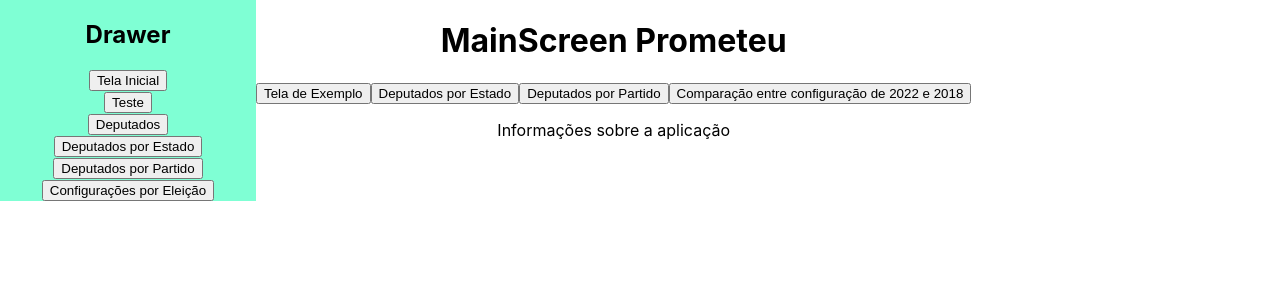
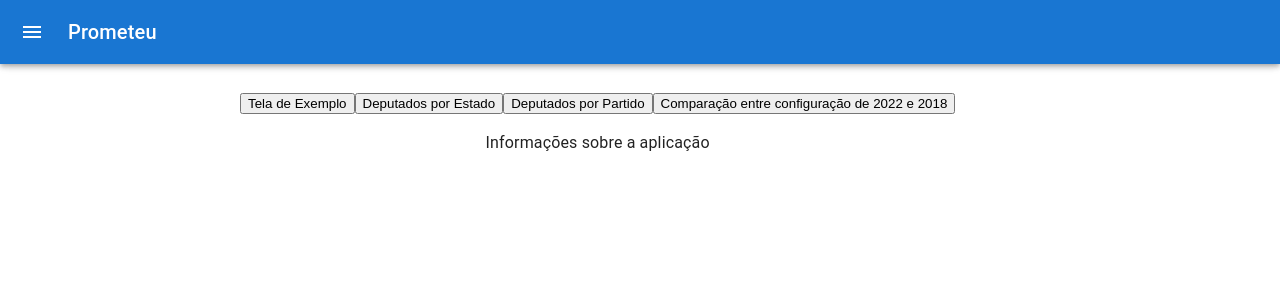
Before and after one commit to LuisHenrique7/Configuracao_Camara, a React (Create React App) app: page / in a window 1280 px wide. Shown: the top 300 px of the page. Built offline with nearby package versions, Linux system fonts and the light colour scheme.

Commit message:
instalacao biblioteca mui - AppBar, Drawer, Icons-Material

```diff
--- a/package.json
+++ b/package.json
@@ -3,6 +3,10 @@
   "version": "0.1.0",
   "private": true,
   "dependencies": {
+    "@emotion/react": "^11.10.5",
+    "@emotion/styled": "^11.10.5",
+    "@mui/icons-material": "^5.11.0",
+    "@mui/material": "^5.11.7",
     "@testing-library/jest-dom": "^5.16.5",
     "@testing-library/react": "^13.4.0",
     "@testing-library/user-event": "^13.5.0",
--- a/src/App.js
+++ b/src/App.js
@@ -2,6 +2,13 @@
 
 // React
 import { useState } from "react";
+
+import AppBar from '@mui/material/AppBar';
+import Box from '@mui/material/Box';
+import Toolbar from '@mui/material/Toolbar';
+import Typography from '@mui/material/Typography';
+import IconButton from '@mui/material/IconButton';
+import MenuIcon from '@mui/icons-material/Menu';
 
 // data
 import { proporcaoDeputadosPorEstado } from './data/proporcaoDeputadosPorEstado';
@@ -16,6 +23,7 @@
 import Drawer from './components/Drawer';
 import DeputiesListScreen from './pages/DeputiesListScreen';
 import DeputiesScreen from './pages/DeputiesScreen';
+import MyDrawer from './components/MyDrawer';
 
 const stages = [
   { id: 1, name: "main" },
@@ -64,7 +72,7 @@
 
   return (
     <div className="App">
-      <Drawer
+      <MyDrawer
         goToMainScreen={goToMainScreen}
         goToTestScreen={goToTestScreen}
         goToDeputiesListScreen={goToDeputiesListScreen}
--- /dev/null
+++ b/src/components/MyAppBar/index.js
@@ -0,0 +1,24 @@
+import * as React from 'react';
+import AppBar from '@mui/material/AppBar';
+import Box from '@mui/material/Box';
+import Toolbar from '@mui/material/Toolbar';
+import Typography from '@mui/material/Typography';
+import IconButton from '@mui/material/IconButton';
+import MenuIcon from '@mui/icons-material/Menu';
+
+export default function MyAppBar() {
+  return (
+    <Box sx={{ flexGrow: 1 }}>
+      <AppBar position="static">
+        <Toolbar variant="dense">
+          <IconButton edge="start" color="inherit" aria-label="menu" sx={{ mr: 2 }}>
+            <MenuIcon />
+          </IconButton>
+          <Typography variant="h6" color="inherit" component="div">
+            Prometeu
+          </Typography>
+        </Toolbar>
+      </AppBar>
+    </Box>
+  );
+}
--- /dev/null
+++ b/src/components/MyDrawer/index.js
@@ -0,0 +1,132 @@
+import * as React from 'react';
+import { styled, useTheme } from '@mui/material/styles';
+import Box from '@mui/material/Box';
+import Drawer from '@mui/material/Drawer';
+import CssBaseline from '@mui/material/CssBaseline';
+import MuiAppBar from '@mui/material/AppBar';
+import Toolbar from '@mui/material/Toolbar';
+import List from '@mui/material/List';
+import Typography from '@mui/material/Typography';
+import Divider from '@mui/material/Divider';
+import IconButton from '@mui/material/IconButton';
+import MenuIcon from '@mui/icons-material/Menu';
+import ChevronLeftIcon from '@mui/icons-material/ChevronLeft';
+import ChevronRightIcon from '@mui/icons-material/ChevronRight';
+import ListItem from '@mui/material/ListItem';
+import ListItemButton from '@mui/material/ListItemButton';
+import ListItemIcon from '@mui/material/ListItemIcon';
+import ListItemText from '@mui/material/ListItemText';
+import InboxIcon from '@mui/icons-material/MoveToInbox';
+import MailIcon from '@mui/icons-material/Mail';
+
+const drawerWidth = 240;
+
+const AppBar = styled(MuiAppBar, {
+  shouldForwardProp: (prop) => prop !== 'open',
+})(({ theme, open }) => ({
+  transition: theme.transitions.create(['margin', 'width'], {
+    easing: theme.transitions.easing.sharp,
+    duration: theme.transitions.duration.leavingScreen,
+  }),
+  ...(open && {
+    width: `calc(100% - ${drawerWidth}px)`,
+    marginLeft: `${drawerWidth}px`,
+    transition: theme.transitions.create(['margin', 'width'], {
+      easing: theme.transitions.easing.easeOut,
+      duration: theme.transitions.duration.enteringScreen,
+    }),
+  }),
+}));
+
+const DrawerHeader = styled('div')(({ theme }) => ({
+  display: 'flex',
+  alignItems: 'center',
+  padding: theme.spacing(0, 1),
+  // necessary for content to be below app bar
+  ...theme.mixins.toolbar,
+  justifyContent: 'flex-end',
+}));
+
+const MyDrawer = ({ goToMainScreen, goToTestScreen, goToDeputiesListScreen, goToDeputiesByStateScreen, goToDeputiesByPartyScreen, goToComparisonSetupDeputiesScreen }) => {
+  const theme = useTheme();
+  const [open, setOpen] = React.useState(false);
+  const buttonsName = ["Tela Inicial", "Teste", "Deputados", "Deputados por Estado", "Deputados por Partido", "Configurações por Eleição"];
+  const functionsNavigate = [goToMainScreen, goToTestScreen, goToDeputiesListScreen, goToDeputiesByStateScreen, goToDeputiesByPartyScreen, goToComparisonSetupDeputiesScreen];
+
+  const handleDrawerOpen = () => {
+    setOpen(true);
+  };
+
+  const handleDrawerClose = () => {
+    setOpen(false);
+  };
+
+  return (
+    <Box sx={{ display: 'flex' }}>
+      <CssBaseline />
+      <AppBar position="fixed" open={open}>
+        <Toolbar>
+          <IconButton
+            color="inherit"
+            aria-label="open drawer"
+            onClick={handleDrawerOpen}
+            edge="start"
+            sx={{ mr: 2, ...(open && { display: 'none' }) }}
+          >
+            <MenuIcon />
+          </IconButton>
+          <Typography variant="h6" noWrap component="div">
+            Prometeu
+          </Typography>
+        </Toolbar>
+      </AppBar>
+      <Drawer
+        sx={{
+          width: drawerWidth,
+          flexShrink: 0,
+          '& .MuiDrawer-paper': {
+            width: drawerWidth,
+            boxSizing: 'border-box',
+          },
+        }}
+        variant="persistent"
+        anchor="left"
+        open={open}
+      >
+        <DrawerHeader>
+          <IconButton onClick={handleDrawerClose}>
+            {theme.direction === 'ltr' ? <ChevronLeftIcon /> : <ChevronRightIcon />}
+          </IconButton>
+        </DrawerHeader>
+        <Divider />
+        <List>
+          {buttonsName.map((text, index) => (
+            <ListItem key={text} disablePadding>
+              <ListItemButton onClick={functionsNavigate[index]}>
+                <ListItemIcon>
+                  {index % 2 === 0 ? <InboxIcon /> : <MailIcon />}
+                </ListItemIcon>
+                <ListItemText primary={text} />
+              </ListItemButton>
+            </ListItem>
+          ))}
+        </List>
+        <Divider />
+        <List>
+          {['All mail', 'Trash', 'Spam'].map((text, index) => (
+            <ListItem key={text} disablePadding>
+              <ListItemButton>
+                <ListItemIcon>
+                  {index % 2 === 0 ? <InboxIcon /> : <MailIcon />}
+                </ListItemIcon>
+                <ListItemText primary={text} />
+              </ListItemButton>
+            </ListItem>
+          ))}
+        </List>
+      </Drawer>
+    </Box>
+  );
+}
+
+export default MyDrawer
--- a/src/pages/ComparisonSetupDeputiesScreen/index.js
+++ b/src/pages/ComparisonSetupDeputiesScreen/index.js
@@ -7,7 +7,7 @@
   return (
     <div className='containerComparisonSetupDeputiesScreen'>
         <h1>ComparisonSetupDeputiesScreen</h1>
-        <div className="header">
+        <div className="headerGraficBallsComparisonSetupDep">
             <h2>Partido</h2>
             <h2>Deputados eleitos em 2018</h2>
             <h2>Deputados eleitos em 2022</h2>
--- a/src/pages/ComparisonSetupDeputiesScreen/styles.css
+++ b/src/pages/ComparisonSetupDeputiesScreen/styles.css
@@ -1,5 +1,6 @@
 .containerComparisonSetupDeputiesScreen {
     width: 100%;
+    background-color: chartreuse;
 }
 
 .graficComparisonSetupDeputiesScreen {
@@ -10,7 +11,7 @@
     margin: 10px;
 }
 
-.header {
+.headerGraficBallsComparisonSetupDep {
     background-color: coral;
     display: flex;
     justify-content: space-around;
@@ -19,7 +20,9 @@
 .party {
     display: flex;
     margin-bottom: 10px;
-    background-color: gray;
+    border: solid 1px;
+    border-radius: 20px;
+    background-color: #fff;
 }
 
 .divBallsDeputiesComparisonSetupDep {
--- a/src/pages/TesteGraficos.js
+++ b/src/pages/TesteGraficos.js
@@ -1,9 +1,13 @@
 import React from 'react';
 import Plot from 'react-plotly.js';
+import MyAppBar from '../components/MyAppBar';
+import MyDrawer from '../components/MyDrawer';
 
 const TesteGraficos = ({ goToMainScreen, goToDeputiesByStateScreen }) => {
   return (
     <div>
+        {/* <MyAppBar /> */}
+        {/* <MyDrawer /> */}
         <h1>Teste Graficos</h1>
         <Plot
             data={[
```
Also changed, not shown: 1 other file (tests, documents, lock files or other folders).
